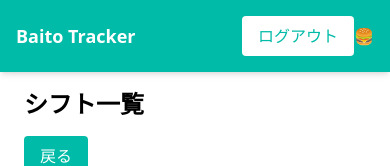
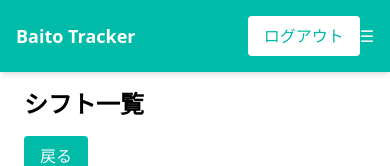
Before and after one commit to FirasAguel/baito-income-tracker, a Next.js app: page /shift in a window 390 px wide. Shown: the top 166 px of the page. Built offline with nearby package versions, Linux system fonts and the light colour scheme; no server answers.

Commit message:
chore: use ☰ for hamburger menu instead of emoji

```diff
--- a/src/components/Navbar.tsx
+++ b/src/components/Navbar.tsx
@@ -67,7 +67,7 @@ export default function Navbar({
 
       {/* Mobile Menu Toggle */}
       <button className="md:hidden" onClick={toggleMenu}>
-        🍔
+        ☰
       </button>
 
       {/* Mobile Dropdown Menu */}
```
